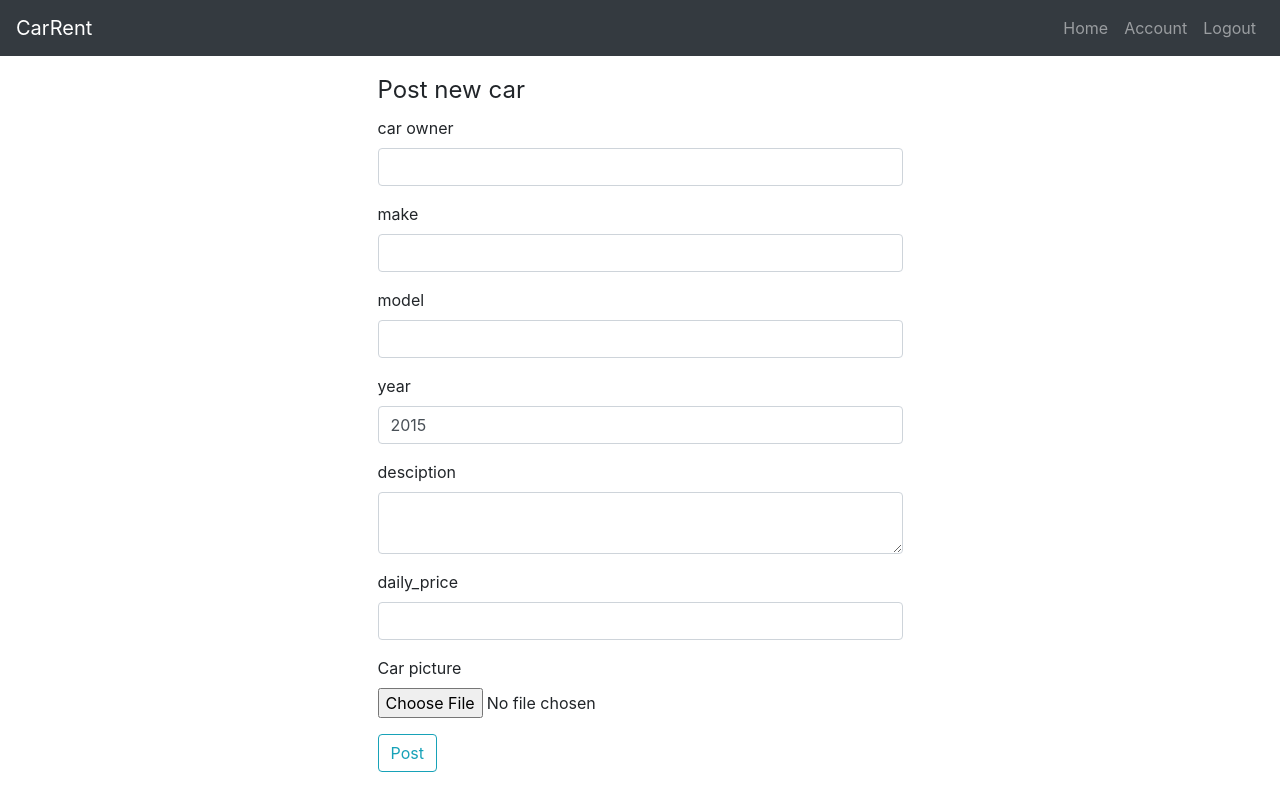
After one commit to Safuan04/Car-rental-service, a Flask app: page /car/new in a window 1280 px wide. The commit adds this page. Run offline with Flask 3, Linux system fonts and the light colour scheme; a user stored in the database is signed in; tables that the repository leaves empty hold one stand-in row (values such as "Sample post"); some libraries are stand-ins or nearby versions.

Commit message:
progress

```diff
--- a/carrent/forms.py
+++ b/carrent/forms.py
@@ -2,9 +2,14 @@
 from flask_wtf import FlaskForm
 from flask_wtf.file import FileField, FileAllowed
 from flask_login import current_user
-from wtforms import StringField, PasswordField, SubmitField, BooleanField
-from wtforms.validators import DataRequired, length, Email, EqualTo, ValidationError
+from datetime import datetime
+from wtforms import StringField, PasswordField, SubmitField, BooleanField,\
+    IntegerField, TextAreaField, FloatField, DateField
+from wtforms.validators import DataRequired, length, Email, EqualTo,\
+    ValidationError
 from carrent.models.user import User
+from carrent.models.owner import Owner
+from carrent.models.reservation import Reservation
 
 
 class SignUpForm(FlaskForm):
@@ -43,7 +48,7 @@ class UpdateAccountForm(FlaskForm):
                            validators=[DataRequired(), length(min=4, max=20)])
     email = StringField('Email',
                         validators=[DataRequired(), Email()])
-    pic = FileField('Update profile pictutre', validators=[FileAllowed(['jpg', 'png'])])
+    pic = FileField('Update profile picture', validators=[FileAllowed(['jpg', 'png'])])
     submit = SubmitField('Update')
 
     def validate_username(self, username):
@@ -57,3 +62,25 @@ class UpdateAccountForm(FlaskForm):
             user = User.query.filter_by(email=email.data).first()
             if user:
                 raise ValidationError('Email used. Please choose another one')
+
+class PostCarForm(FlaskForm):
+    """This is the PostCar form class"""
+    car_owner = StringField('car owner', validators=[DataRequired()])
+    make = StringField('make', validators=[DataRequired()])
+    model = StringField('model', validators=[DataRequired()])
+    year = IntegerField('year', validators=[DataRequired()], default=2015)
+    description = TextAreaField('desciption', validators=[DataRequired()])
+    daily_price = FloatField('daily_price', validators=[DataRequired()])
+    pic = FileField('Car picture', validators=[DataRequired(), FileAllowed(['jpeg', 'jpg', 'png'])])
+    submit = SubmitField('Post')
+
+    def validate_car_owner(self, car_owner):
+        car_owner = Owner.query.filter_by(name=car_owner.data).first()
+        if not car_owner:
+            raise ValidationError("Owner doesn't exists")
+
+class ReservationForm(FlaskForm):
+    """This is the Reservation form class"""
+    start_date = DateField('From', validators=[DataRequired()], default=datetime.utcnow())
+    end_date = DateField('To', validators=[DataRequired()], default=datetime.utcnow())
+    submit = SubmitField('Book')
--- a/carrent/models/car.py
+++ b/carrent/models/car.py
@@ -10,7 +10,8 @@ class Car(db.Model):
     daily_price = db.Column(db.Float)
     availability = db.Column(db.Boolean)
     date_posted = db.Column(db.DateTime, nullable=False, default=datetime.utcnow)
+    img_file = db.Column(db.String(256), nullable=False)
     owner_id = db.Column(db.Integer, db.ForeignKey('owner.id'), nullable=False)
 
     def __repr__(self):
-        return f"Car('{self.owner}', '{self.model}', '{self.date_posted}') "
+        return f"Car('{self.make}', '{self.model}', '{self.date_posted}')"
--- a/carrent/models/owner.py
+++ b/carrent/models/owner.py
@@ -7,4 +7,4 @@ class Owner(db.Model):
     cars = db.relationship('Car', backref='car_owner', lazy=True)
 
     def __repr__(self):
-        return f"Owner('{self.name}', '{self.address}') "
+        return f"Owner('{self.name}', '{self.address}')"
--- a/carrent/models/reservation.py
+++ b/carrent/models/reservation.py
@@ -9,4 +9,4 @@ class Reservation(db.Model):
     owner_id = db.Column(db.Integer, db.ForeignKey('owner.id'), nullable=False)
 
     def __repr__(self):
-        return f"Reservation('{self.start_date}', '{self.end_date}') "
+        return f"Reservation('{self.start_date}', '{self.end_date}')"
--- a/carrent/routes.py
+++ b/carrent/routes.py
@@ -1,17 +1,18 @@
 import secrets, os
 from PIL import Image
 from flask import render_template, url_for, flash, redirect, request
-from flask_login import login_user, current_user, logout_user, login_required
+from flask_login import login_user, current_user, logout_user,\
+    login_required
 from carrent import app, db, bcrypt
-from carrent.forms import SignUpForm, LoginForm, UpdateAccountForm
+from carrent.forms import SignUpForm, LoginForm, UpdateAccountForm,\
+    PostCarForm, ReservationForm
 from carrent.models.user import User
 from carrent.models.car import Car
 from carrent.models.owner import Owner
 from carrent.models.reservation import Reservation
-from carrent import app, db, bcrypt
 
 
-@app.route("/sign-up", methods=['GET', 'POST'],strict_slashes=False)
+@app.route("/sign-up", methods=['GET', 'POST'], strict_slashes=False)
 def sign_up():
     if current_user.is_authenticated:
         return redirect(url_for('home'))
@@ -25,7 +26,7 @@ def sign_up():
         return redirect(url_for('login'))
     return render_template('sign-up.html', title='Sign-up', form=form)
 
-@app.route("/login", methods=['GET', 'POST'],strict_slashes=False)
+@app.route("/login", methods=['GET', 'POST'], strict_slashes=False)
 def login():
     if current_user.is_authenticated:
         return redirect(url_for('home'))
@@ -43,7 +44,8 @@ def login():
 @app.route("/", strict_slashes=False)
 @app.route("/home", strict_slashes=False)
 def home():
-    return render_template('home.html', title='Homepage',)
+    cars = Car.query.all()
+    return render_template('home.html', title='Homepage', cars=cars)
 
 @app.route("/logout", strict_slashes=False)
 def logout():
@@ -64,7 +66,7 @@ def save_pic(form_pic):
 
     return pic_fn
 
-@app.route("/account",  methods=['GET', 'POST'],strict_slashes=False)
+@app.route("/account",  methods=['GET', 'POST'], strict_slashes=False)
 @login_required
 def account():
     form = UpdateAccountForm()
@@ -83,3 +85,52 @@ def account():
     img_file = url_for('static', filename='profile_pics/' + current_user.img_file)
     return render_template('account.html', title='Account',
                            img_file=img_file, form=form )
+
+def save_car_pic(car_pic):
+    """Saving the user profile picture"""
+    random_hex = secrets.token_hex(8)
+    _, f_ext = os.path.splitext(car_pic.filename)
+    pic_fn = random_hex + f_ext
+    pic_path = os.path.join(app.root_path, 'static/car_images', pic_fn)
+    car_pic.save(pic_path)
+    return pic_fn
+
+@app.route("/car/new", methods=['GET', 'POST'], strict_slashes=False)
+@login_required
+def new_car():
+    form = PostCarForm()
+    if form.validate_on_submit():
+        if form.pic.data:
+            pic_file = save_car_pic(form.pic.data)
+        owner_name = form.car_owner.data
+        owner = Owner.query.filter_by(name=owner_name).first()
+        car = Car(make=form.make.data,
+                  model =form.model.data,
+                  year=form.year.data,
+                  description=form.description.data,
+                  daily_price=form.daily_price.data,
+                  car_owner = owner,
+                  img_file = pic_file
+                  )
+        db.session.add(car)
+        db.session.commit()
+        flash('You car has been posted', 'success')
+        return redirect(url_for('home'))
+    return render_template('post_car.html', title='New Car', form=form)
+
+@app.route("/reservation/<int:car_id>", methods=['GET', 'POST'], strict_slashes=False)
+@login_required
+def reservation(car_id):
+    car = Car.query.get_or_404(car_id)
+    form = ReservationForm()
+    if form.validate_on_submit():
+        reservation = Reservation(start_date=form.start_date.data,
+                                  end_date=form.end_date.data,
+                                  car_id=car.id,
+                                  user_id=current_user.id,
+                                  owner_id=car.car_owner.id)
+        db.session.add(reservation)
+        db.session.commit()
+        flash('Your booking has completed', 'success')
+        return redirect(url_for('home'))
+    return render_template('reservation.html', title=car.make + '.' + car.model, car=car, form=form)
--- a/carrent/templates/account.html
+++ b/carrent/templates/account.html
@@ -25,7 +25,7 @@
                                                     {{ form.username(class="form-control is-invalid") }}
                                                     <div class="invalid-feedback">
                                                         {% for error in form.username.errors %}
-                                                            <span>{{ error }}</span>
+                                                            <span class="text-danger">{{ error }}</span>
                                                         {% endfor %}
                                                     </div>
                                                 {% else %}
@@ -38,7 +38,7 @@
                                                     {{ form.email(class="form-control is-invalid") }}
                                                     <div class="invalid-feedback">
                                                         {% for error in form.email.errors %}
-                                                            <span>{{ error }}</span>
+                                                            <span class="text-danger">{{ error }}</span>
                                                         {% endfor %}
                                                     </div>
                                                 {% else %}
--- a/carrent/templates/layout.html
+++ b/carrent/templates/layout.html
@@ -55,7 +55,7 @@
     <div class="container">
         {% block content %}{% endblock content %}
     </div>
-
+    <script src="https://code.jquery.com/jquery-3.6.0.min.js"></script>
     <script src="https://maxcdn.bootstrapcdn.com/bootstrap/4.5.2/js/bootstrap.min.js"></script>
   </body>
 </html>
--- /dev/null
+++ b/carrent/templates/post_car.html
@@ -0,0 +1,105 @@
+{% extends 'layout.html' %}
+{% block content %}
+<div class="container">
+    <div class="row">
+        <div class="col-md-6 offset-md-3">
+            <form method="post" action="" enctype="multipart/form-data">
+                {{ form.hidden_tag() }}
+                <fieldset>
+                    <legend>Post new car</legend>
+                    <div class="form-group">
+                        {{ form.car_owner.label }}
+                        {% if form.car_owner.errors %}
+                            {{ form.car_owner(class="form-control is-invalid") }}
+                            <div class="invalid-feedback">
+                                {% for error in form.car_owner.errors %}
+                                    <span class="text-danger">{{ error }}</span>
+                                {% endfor %}
+                            </div>
+                        {% else %}
+                            {{ form.car_owner(class="form-control") }}
+                        {% endif %}
+                    </div>
+                    <div class="form-group">
+                        {{ form.make.label }}
+                        {% if form.make.errors %}
+                            {{ form.make(class="form-control is-invalid") }}
+                            <div class="invalid-feedback">
+                                {% for error in form.make.errors %}
+                                    <span class="text-danger">{{ error }}</span>
+                                {% endfor %}
+                            </div>
+                        {% else %}
+                            {{ form.make(class="form-control") }}
+                        {% endif %}
+                    </div>
+                    <div class="form-group">
+                        {{ form.model.label }}
+                        {% if form.model.errors %}
+                            {{ form.model(class="form-control is-invalid") }}
+                            <div class="invalid-feedback">
+                                {% for error in form.model.errors %}
+                                    <span class="text-danger">{{ error }}</span>
+                                {% endfor %}
+                            </div>
+                        {% else %}
+                            {{ form.model(class="form-control") }}
+                        {% endif %}
+                    </div>
+                    <div class="form-group">
+                        {{ form.year.label }}
+                        {% if form.year.errors %}
+                            {{ form.year(class="form-control is-invalid") }}
+                            <div class="invalid-feedback">
+                                {% for error in form.year.errors %}
+                                    <span class="text-danger">{{ error }}</span>
+                                {% endfor %}
+                            </div>
+                        {% else %}
+                            {{ form.year(class="form-control") }}
+                        {% endif %}
+                    </div>
+                    <div class="form-group">
+                        {{ form.description.label }}
+                        {% if form.description.errors %}
+                            {{ form.description(class="form-control is-invalid") }}
+                            <div class="invalid-feedback">
+                                {% for error in form.description.errors %}
+                                    <span class="text-danger">{{ error }}</span>
+                                {% endfor %}
+                            </div>
+                        {% else %}
+                            {{ form.description(class="form-control") }}
+                        {% endif %}
+                    </div>
+                    <div class="form-group">
+                        {{ form.daily_price.label }}
+                        {% if form.daily_price.errors %}
+                            {{ form.daily_price(class="form-control is-invalid") }}
+                            <div class="invalid-feedback">
+                                {% for error in form.daily_price.errors %}
+                                    <span class="text-danger">{{ error }}</span>
+                                {% endfor %}
+                            </div>
+                        {% else %}
+                            {{ form.daily_price(class="form-control") }}
+                        {% endif %}
+                    </div>
+                    <div class="form-group">
+                        {{ form.pic.label() }}
+                        {{ form.pic(class="form-control-file") }}
+                        {% if form.pic.errors %}
+                            {% for error in form.pic.errors %}
+                                <span class="text-danger">{{ error }}</span><br>
+                            {% endfor %}
+                        {% endif %}
+                    </div>
+                </fieldset>
+                <div>
+                    {{ form.submit(class="btn btn-outline-info") }}
+                </div>
+            </form>
+        </div>
+    </div>
+</div>
+{% endblock content %}
```
Also changed, not shown: carrent/templates/home.html (+27 -1 lines), carrent/templates/reservation.html (added, +21 -0 lines), carrent/static/car_images/0053353192170aa6.jpg (added), carrent/static/car_images/299befa6dbdb5106.jpeg (added), carrent/static/car_images/3c5b9ba65efd7b4c.jpeg (added), carrent/static/car_images/681d1b3dd8d23149.jpg (added), carrent/static/car_images/c7975f093fdc1ab5.jpg (added).
